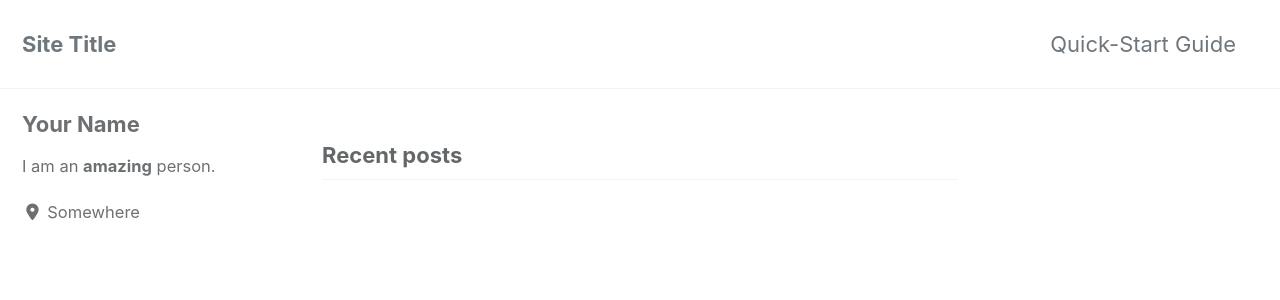
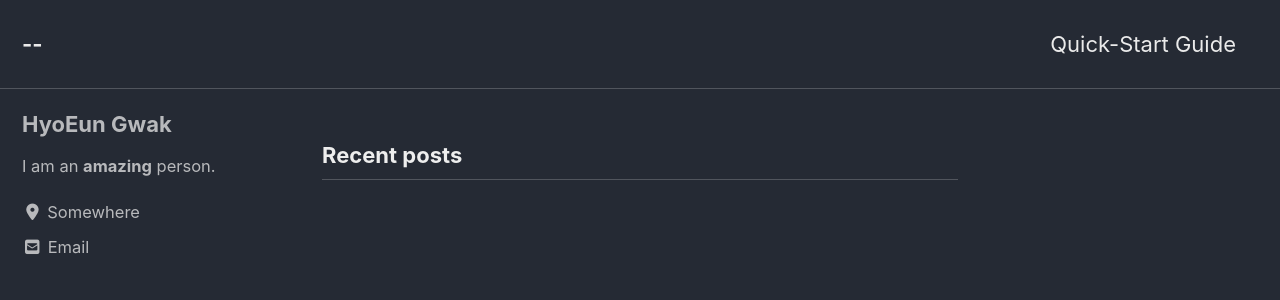
Before and after one commit to gkyoe/gkyoe.github.io, a Jekyll site: the page built from index.html, in a window 1280 px wide and 900 px high. Shown: the top 300 px of the window. Built offline with Jekyll 4.4.1, drawn with Linux system fonts in a browser that asks for light colours; cached includes are drawn as plain includes; nearby versions of some CDN libraries; the list of posts is cut into pages by our own code.

Commit message:
테마 dark 변경

```diff
--- a/_config.yml
+++ b/_config.yml
@@ -10,13 +10,13 @@
 # Review documentation to determine if you should use `theme` or `remote_theme`
 # https://mmistakes.github.io/minimal-mistakes/docs/quick-start-guide/#installing-the-theme
 
-# theme                  : "minimal-mistakes-jekyll"
+theme: "minimal-mistakes-jekyll"
 # remote_theme           : "mmistakes/minimal-mistakes"
-minimal_mistakes_skin: "default" # "air", "aqua", "contrast", "dark", "dirt", "neon", "mint", "plum", "sunrise"
+minimal_mistakes_skin: "dark" # "default", "air", "aqua", "contrast", "dark", "dirt", "neon", "mint", "plum", "sunrise"
 
 # Site Settings
 locale: "en-US"
-title: "Site Title"
+title: "--"
 title_separator: "-"
 subtitle: # site tagline that appears below site title in masthead
 name: "HyoEun Gwak"
@@ -92,11 +92,11 @@ analytics:
 
 # Site Author
 author:
-  name: "Your Name"
+  name: "HyoEun Gwak"
   avatar: # path of avatar image, e.g. "/assets/images/bio-photo.jpg"
   bio: "I am an **amazing** person."
   location: "Somewhere"
-  email:
+  email: "gwakhyoeun@gmail.com"
   links:
     - label: "Email"
       icon: "fas fa-fw fa-envelope-square"
```
Also changed, not shown: 17 other files.
